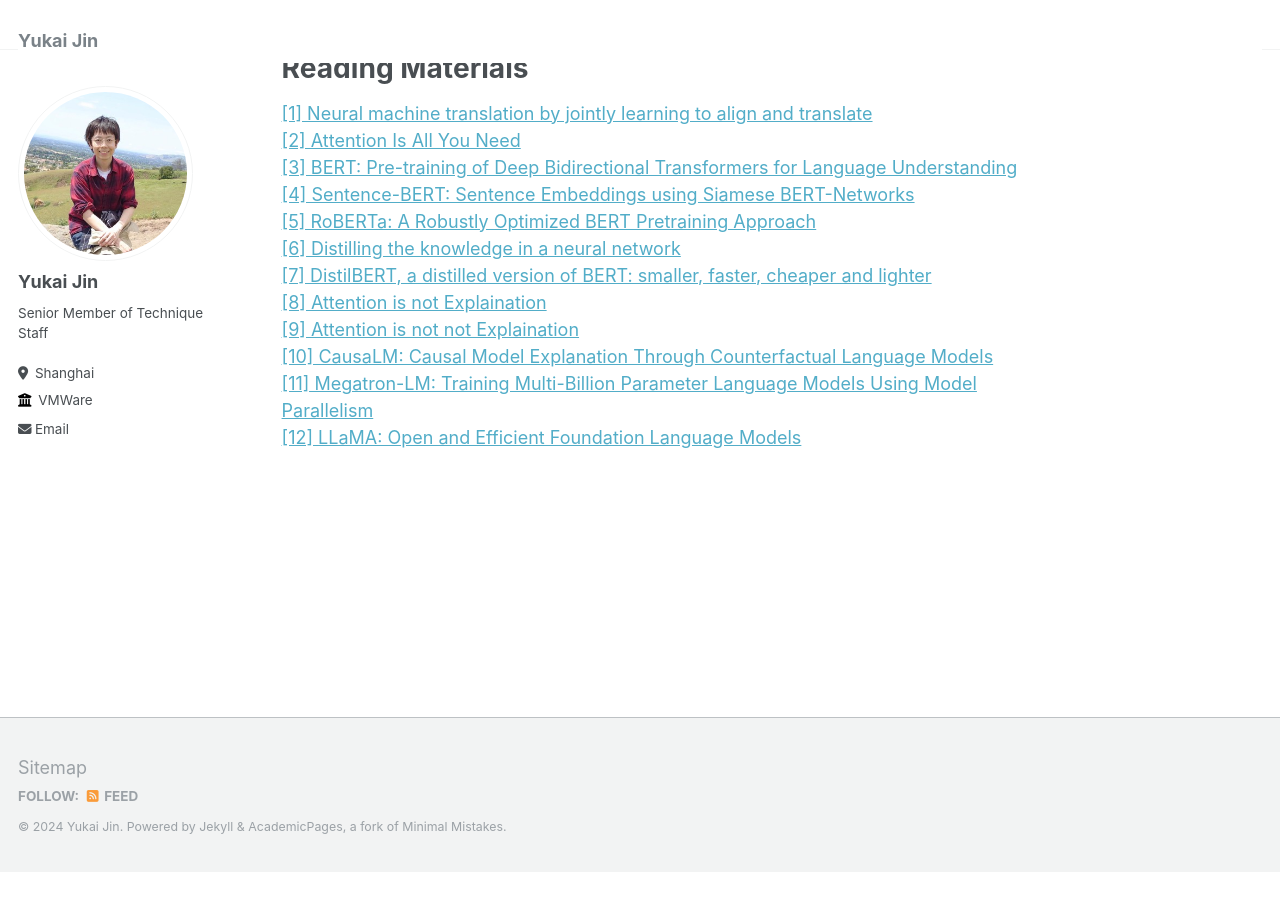
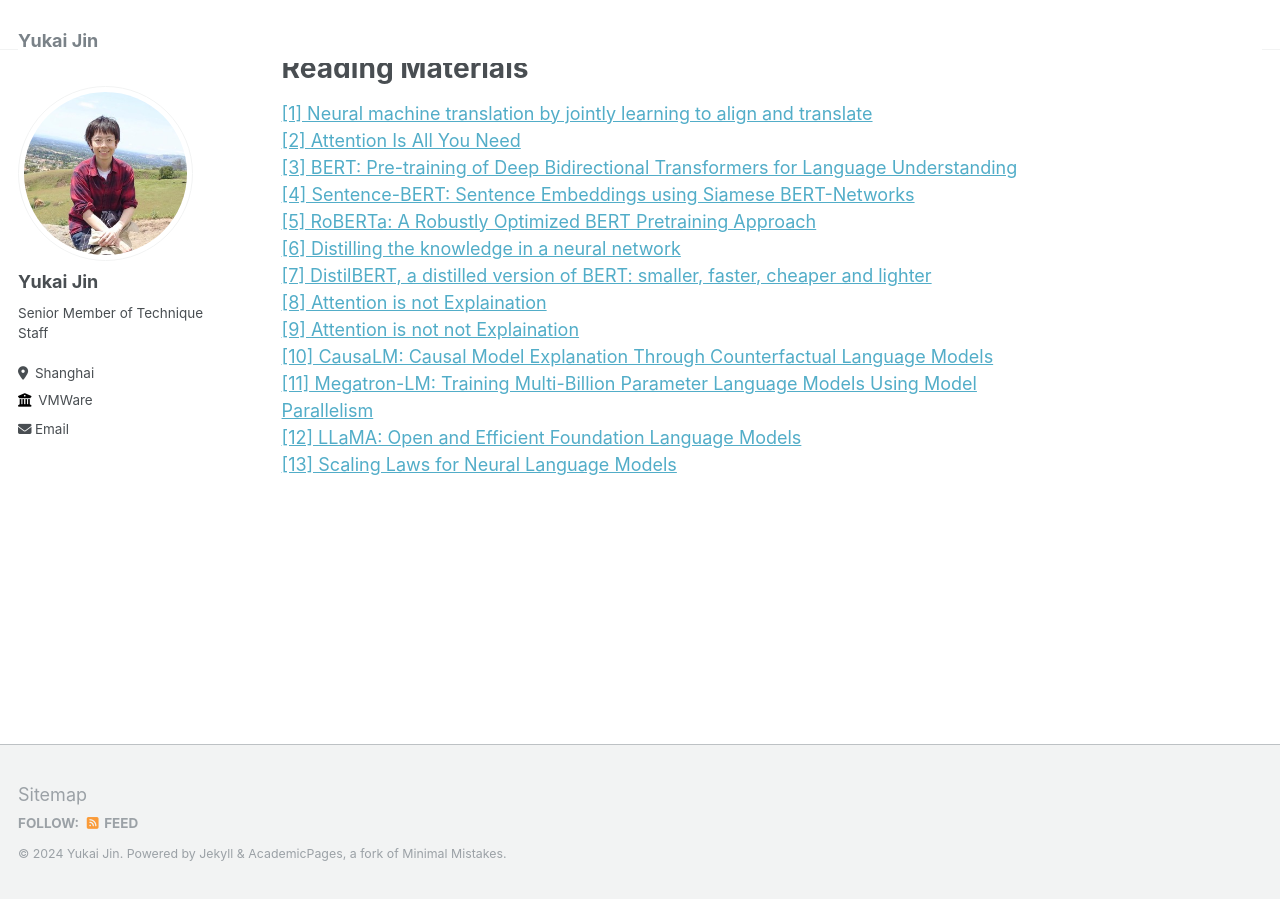
Before and after one commit to yukaijin/yukai.jin.github.io, a Jekyll site: the page built from _pages/about.md, in a window 1280 px wide and 900 px high, scrolled down 2015 px. Built offline with Jekyll 4.4.1, drawn with Linux system fonts in a browser that asks for light colours; before the commit the page ends 2888 px from its top, so only the background shows below that.

Commit message:
add scaling rule

```diff
--- a/_pages/about.md
+++ b/_pages/about.md
@@ -49,4 +49,5 @@ I joined VMware SH in 2016 after receiving my Master's degree of Software Engine
 [[9] Attention is not not Explaination](https://arxiv.org/abs/1908.04626)\
 [[10] CausaLM: Causal Model Explanation Through Counterfactual Language Models](https://arxiv.org/abs/2005.13407)\
 [[11] Megatron-LM: Training Multi-Billion Parameter Language Models Using Model Parallelism](https://arxiv.org/abs/1909.08053)\
-[[12] LLaMA: Open and Efficient Foundation Language Models](https://arxiv.org/abs/2302.13971)
+[[12] LLaMA: Open and Efficient Foundation Language Models](https://arxiv.org/abs/2302.13971)\
+[[13] Scaling Laws for Neural Language Models](https://arxiv.org/abs/2001.08361)
```
